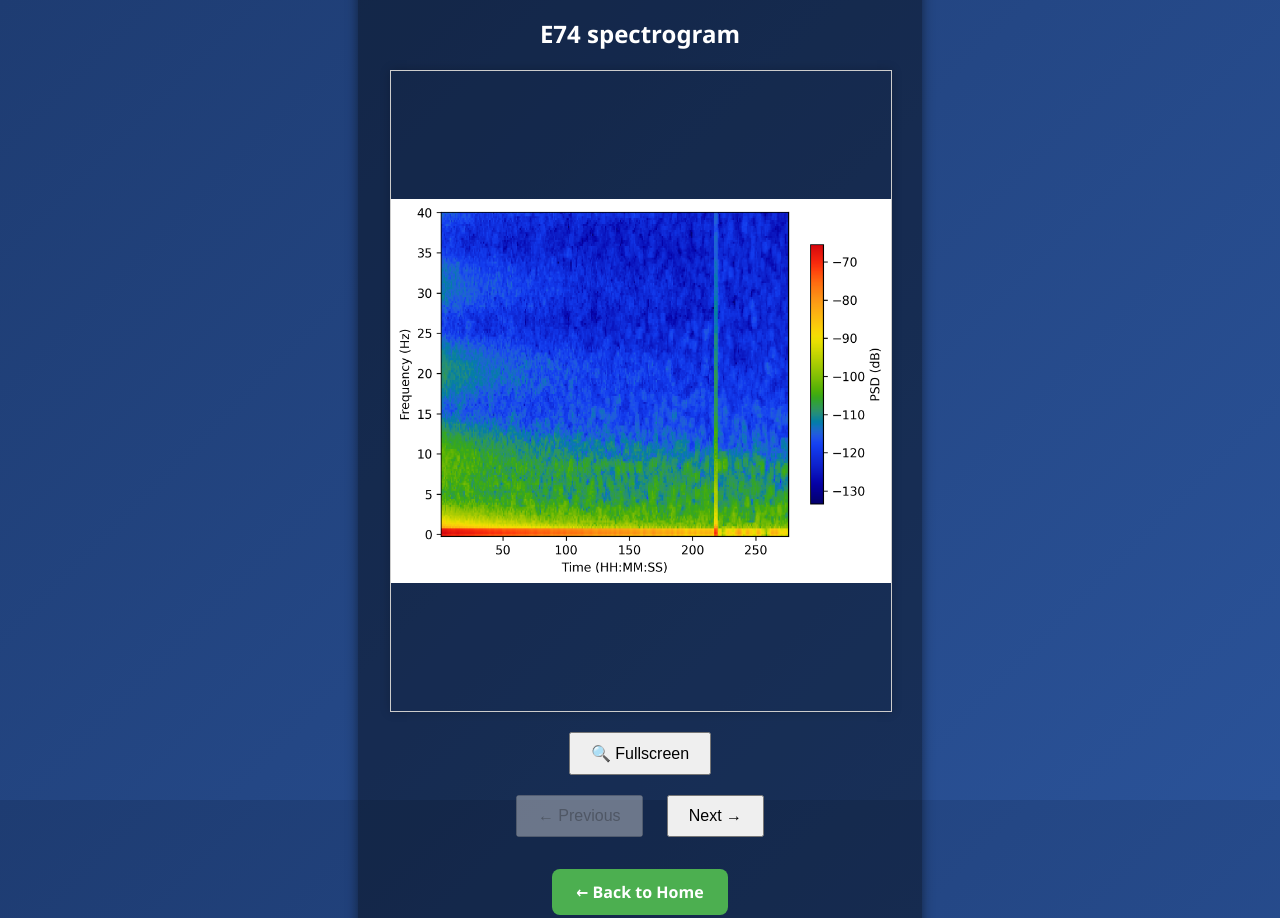
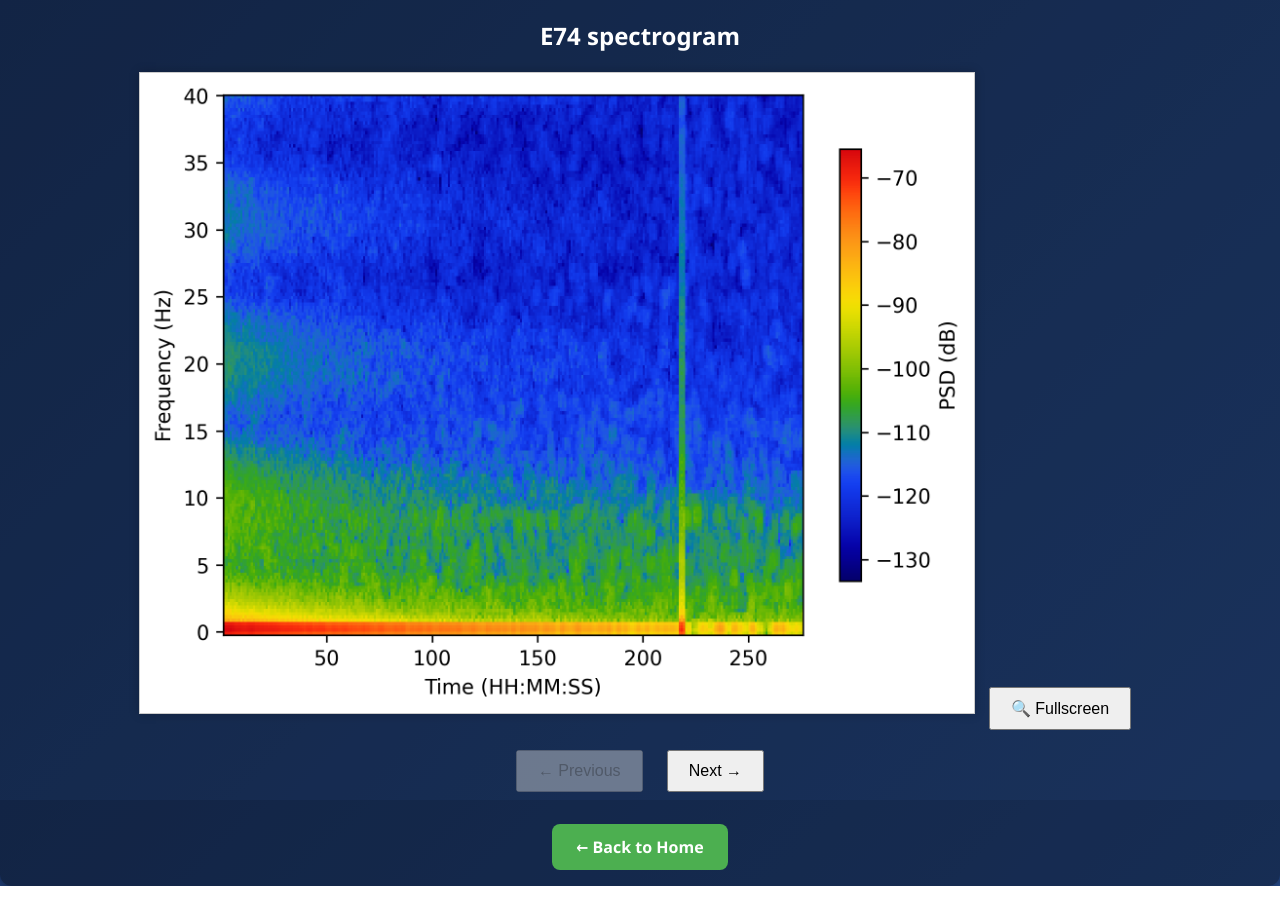
Before and after one commit to cipherdoge/EEG_Challenge2025, a plain HTML site: page spectrograms.html in a window 1280 px wide. Shown: the top 918 px of the page. After the commit the page ends 886 px from the top, so only its background shows below. Drawn offline with Linux system fonts and the light colour scheme.

Commit message:
fixed image sizing

```diff
--- a/spectrograms.html
+++ b/spectrograms.html
@@ -5,6 +5,13 @@
   <title>Multitaper Spectrograms</title>
   <link rel="stylesheet" href="style.css" />
   <style>
+    body.spectrogram-viewer .container {
+      width: 100%;
+      max-width: none;
+      padding: 0 40px;
+      box-sizing: border-box;
+    }
+
     .viewer {
       text-align: center;
       margin-top: 40px;
@@ -38,8 +45,9 @@
       margin-top: 15px;
     }
   </style>
+
 </head>
-<body>
+<body class="spectrogram-viewer">
   <div class="container">
     <h1>Multitaper Spectrogram Viewer</h1>
 
--- a/spectrograms.js
+++ b/spectrograms.js
@@ -3,7 +3,6 @@ const imageFiles = [
   "E81_spectrogram.png",
   "E82_spectrogram.png",
   "E88_spectrogram.png"
-  // Add more if needed
 ];
 
 let currentIndex = 0;
@@ -49,5 +48,4 @@ fullscreenButton.addEventListener('click', () => {
   }
 });
 
-// Initialize view
 updateViewer();
```
